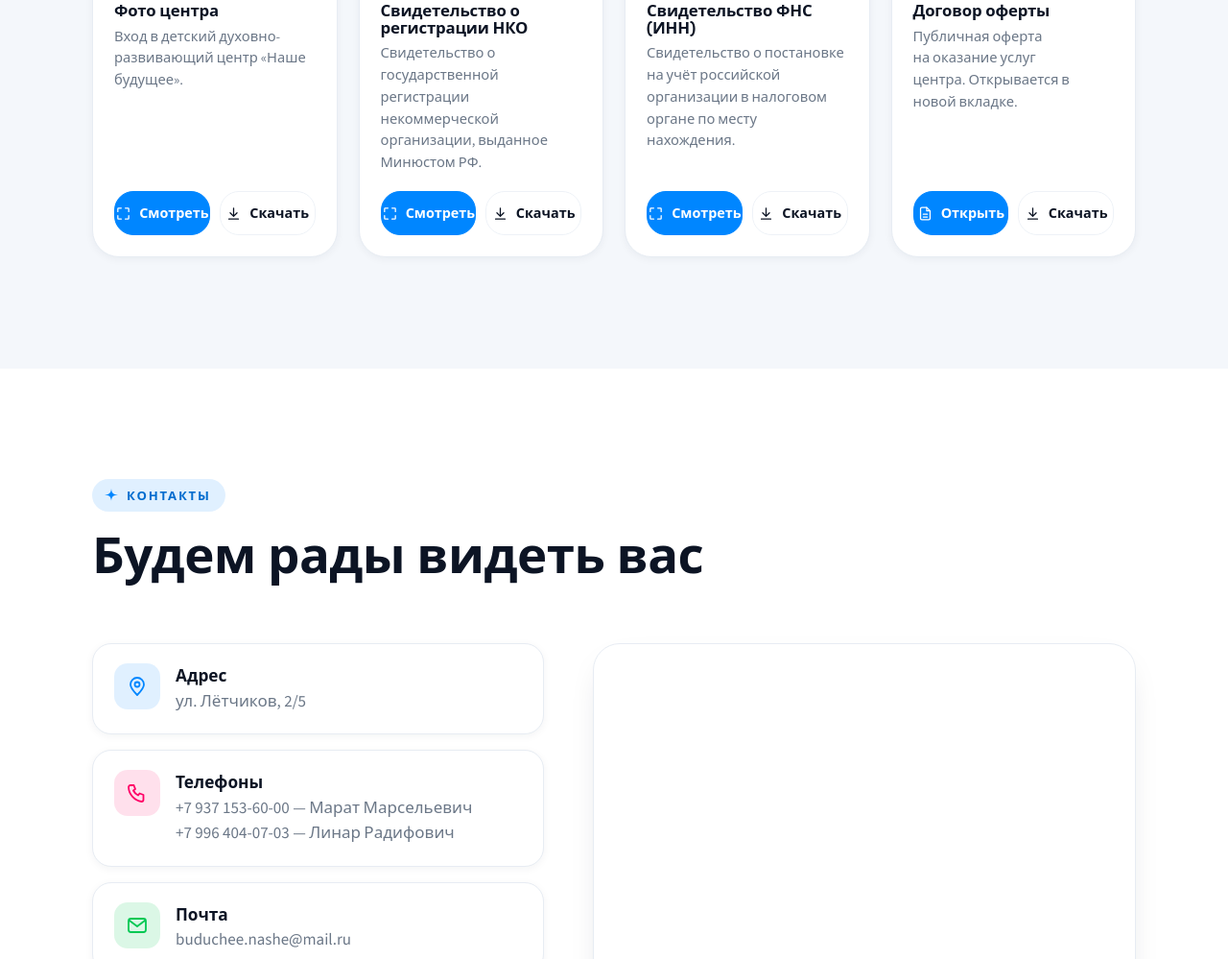
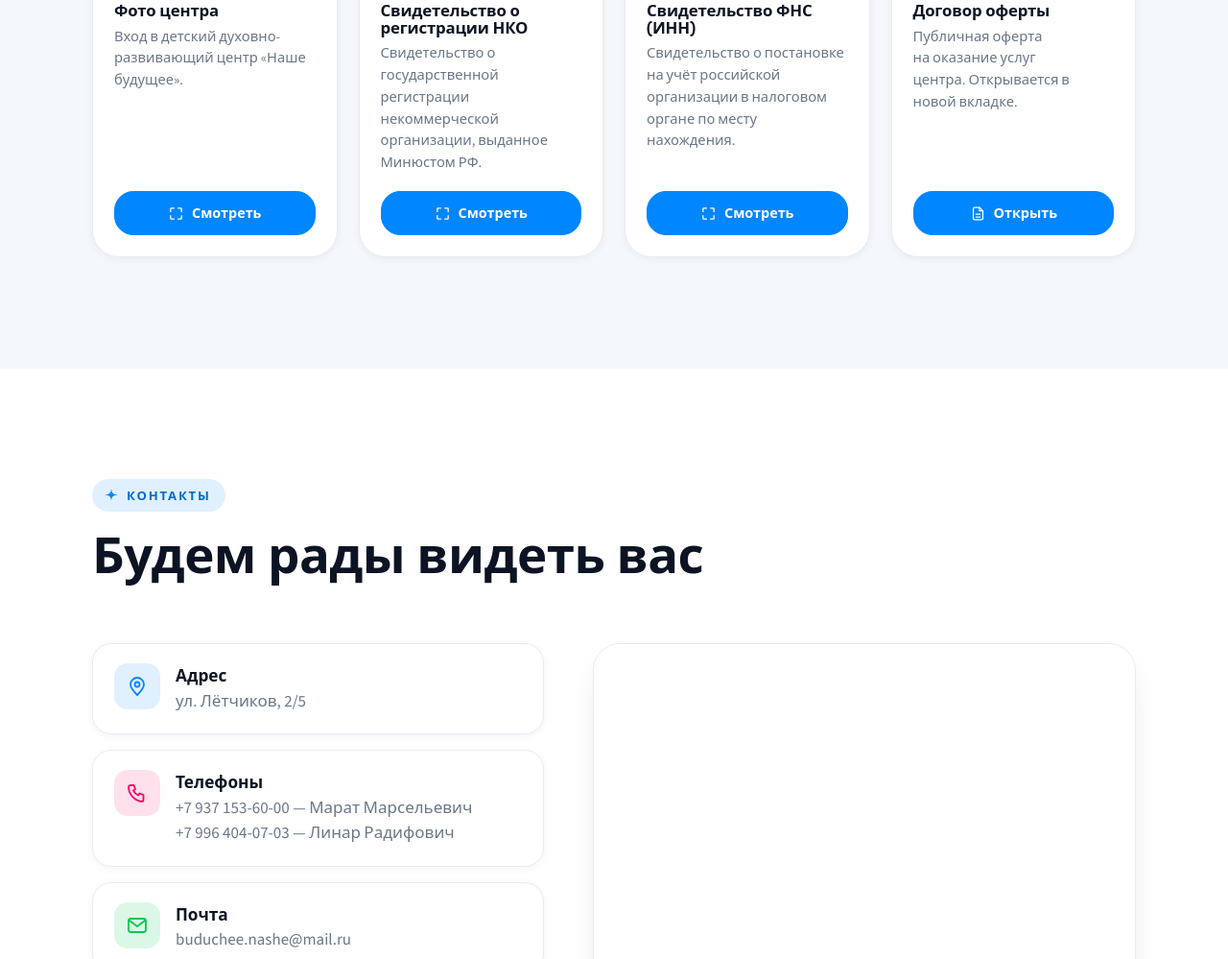
Before and after one commit to anonbtech/site, a plain HTML site: page index.html in a window 1280 px wide. Shown: the part 10560-11559 px from the top of the page at 96% size. Drawn offline with nearby package versions, Linux system fonts and the light colour scheme.

Commit message:
Docs: remove download buttons, keep view/open only

```diff
--- a/index.html
+++ b/index.html
@@ -1279,7 +1279,6 @@ p { text-wrap: pretty; }
           <p>Вход в детский духовно-развивающий центр «Наше будущее».</p>
           <div class="doc-actions">
             <button class="doc-btn doc-btn--primary" type="button" data-img="docs/foto-zdaniya.jpg"><svg><use href="#i-expand"/></svg>Смотреть</button>
-            <a class="doc-btn" href="docs/foto-zdaniya.jpg" download><svg><use href="#i-download"/></svg>Скачать</a>
           </div>
         </div>
       </article>
@@ -1294,7 +1293,6 @@ p { text-wrap: pretty; }
           <p>Свидетельство о государственной регистрации некоммерческой организации, выданное Минюстом РФ.</p>
           <div class="doc-actions">
             <button class="doc-btn doc-btn--primary" type="button" data-img="docs/svidetelstvo-registraciya.jpg"><svg><use href="#i-expand"/></svg>Смотреть</button>
-            <a class="doc-btn" href="docs/svidetelstvo-registraciya.jpg" download><svg><use href="#i-download"/></svg>Скачать</a>
           </div>
         </div>
       </article>
@@ -1309,7 +1307,6 @@ p { text-wrap: pretty; }
           <p>Свидетельство о постановке на учёт российской организации в налоговом органе по месту нахождения.</p>
           <div class="doc-actions">
             <button class="doc-btn doc-btn--primary" type="button" data-img="docs/svidetelstvo-fns.jpg"><svg><use href="#i-expand"/></svg>Смотреть</button>
-            <a class="doc-btn" href="docs/svidetelstvo-fns.jpg" download><svg><use href="#i-download"/></svg>Скачать</a>
           </div>
         </div>
       </article>
@@ -1323,7 +1320,6 @@ p { text-wrap: pretty; }
           <p>Публичная оферта на оказание услуг центра. Открывается в новой вкладке.</p>
           <div class="doc-actions">
             <a class="doc-btn doc-btn--primary" href="docs/dogovor-oferty.pdf" target="_blank" rel="noopener"><svg><use href="#i-doc"/></svg>Открыть</a>
-            <a class="doc-btn" href="docs/dogovor-oferty.pdf" download><svg><use href="#i-download"/></svg>Скачать</a>
           </div>
         </div>
       </article>
```
